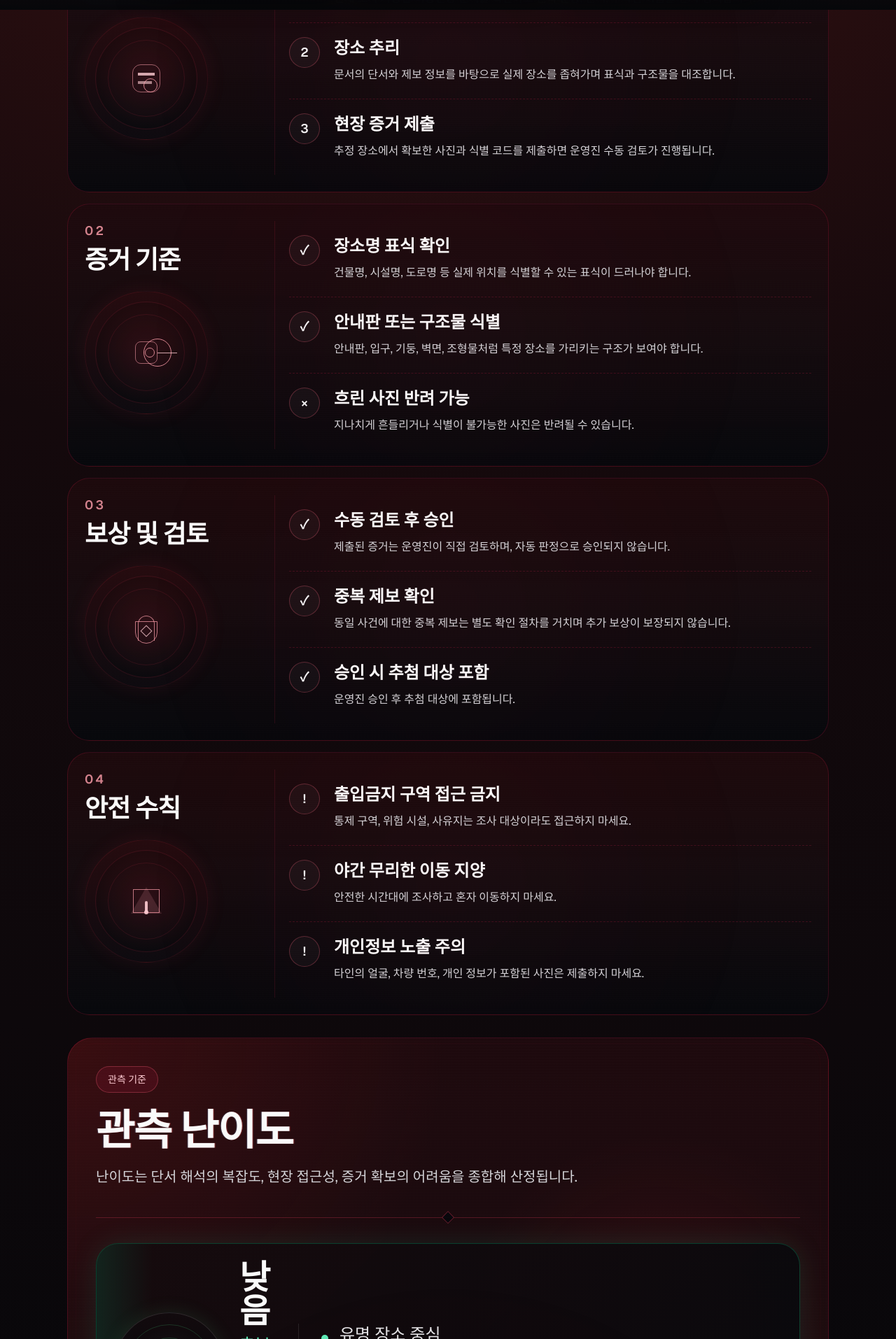
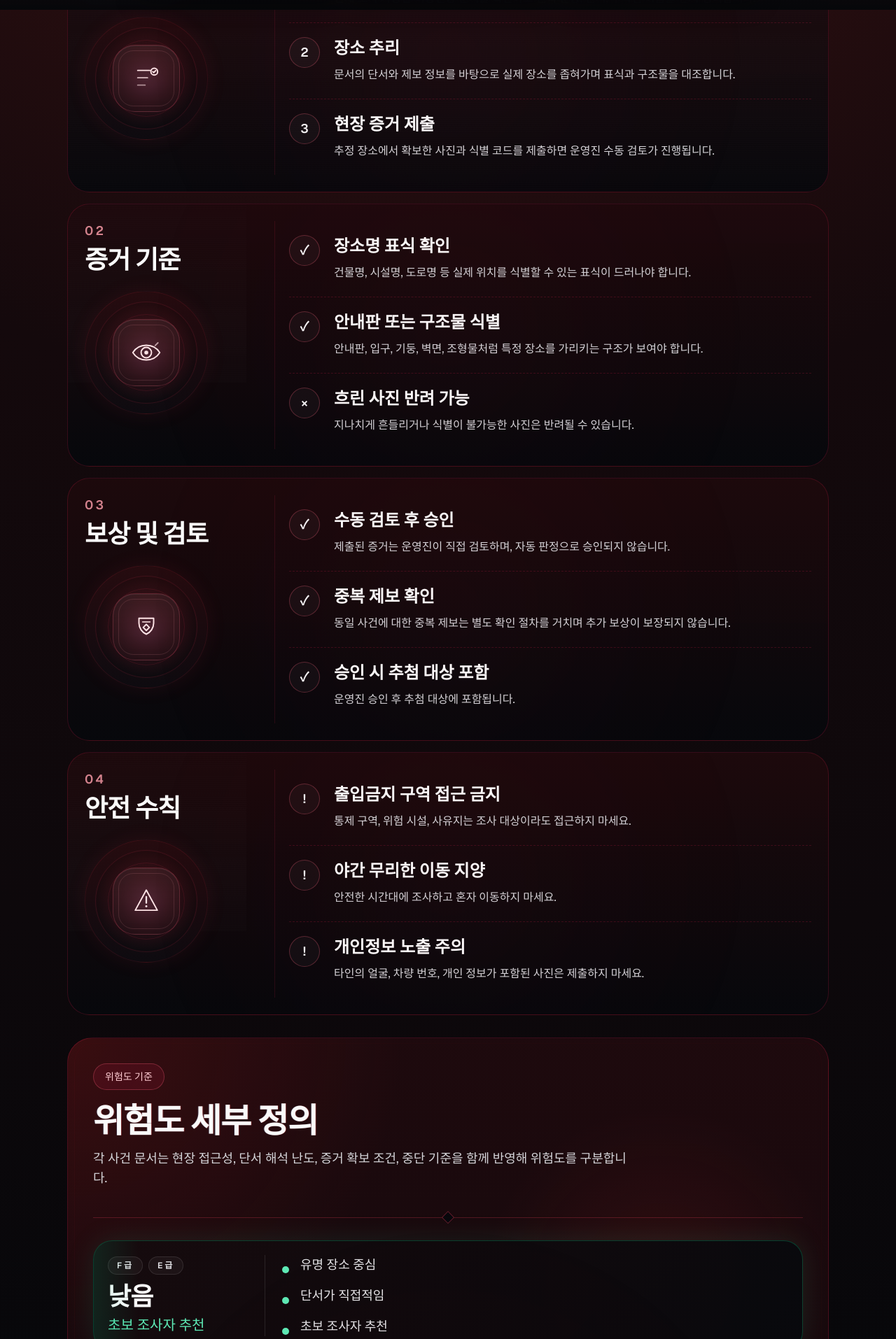
Before and after one commit to MeotJH/anomaly-treasure-hunt, a Next.js app in the folder apps/web/: page /guide in a window 1280 px wide. Shown: the part 786-2700 px from the top of the page at 70% size. Built offline with nearby package versions, Linux system fonts and the light colour scheme; no server answers.

Commit message:
refactor: tighten guide difficulty section

```diff
--- a/apps/web/src/app/guide/page.tsx
+++ b/apps/web/src/app/guide/page.tsx
@@ -138,44 +138,105 @@ const difficultyBands = [
   },
 ] as const;
 
+const difficultyDefinitions = [
+  {
+    grade: "F",
+    title: "기초 공개 관측",
+    description:
+      "공개 동선 안에서 바로 확인 가능한 초입 단계입니다. 장소 단서가 비교적 분명하고, 기본 안내만 지켜도 관측 흐름을 이해할 수 있습니다.",
+  },
+  {
+    grade: "E",
+    title: "초급 현장 접근",
+    description:
+      "기초 장비와 기본 주의만으로 대응 가능한 수준입니다. 사진 대상과 주변 맥락만 정확히 확보하면 검토 가능한 기록으로 분류됩니다.",
+  },
+  {
+    grade: "D",
+    title: "표준 조사 단계",
+    description:
+      "일반 참가자도 도전 가능한 보통 난이도입니다. 단서 조합, 현장 식별, 제출 사진 조건을 함께 맞춰야 합니다.",
+  },
+  {
+    grade: "C",
+    title: "중급 반복 판독",
+    description:
+      "반복 관찰과 비교 판단이 필요한 단계입니다. 사진 주피사체, 위치 맥락, 코드 조건을 더 엄격하게 충족해야 합니다.",
+  },
+  {
+    grade: "B",
+    title: "상급 위험 징후",
+    description:
+      "위험 징후가 뚜렷하게 드러나는 상급 단계입니다. 접근 전에 동선, 중단 기준, 반려 조건을 먼저 이해해야 합니다.",
+  },
+  {
+    grade: "A",
+    title: "베테랑 조사 권장",
+    description:
+      "경험 있는 조사자를 전제로 하는 고위험 단계입니다. 규칙 누락이나 현장 오판이 큰 실패로 이어질 수 있습니다.",
+  },
+  {
+    grade: "S",
+    title: "최상위 위험 단계",
+    description:
+      "규칙을 조금만 어겨도 즉각적인 피해나 회복하기 어려운 결과를 초래할 수 있는 최상위 난이도입니다.",
+  },
+] as const;
+
 function GuideOrb({ variant }: { variant: "steps" | "evidence" | "reward" | "safety" }) {
   const glyph = {
     steps: (
-      <div className="relative h-16 w-16">
-        <div className="absolute inset-3 rounded-xl border border-rose-300/55" />
-        <div className="absolute left-5 top-6 h-1 w-6 bg-rose-200/80" />
-        <div className="absolute left-5 top-9 h-1 w-5 bg-rose-200/60" />
-        <div className="absolute right-4 top-8 h-5 w-5 rounded-full border border-rose-300/80" />
-      </div>
+      <svg viewBox="0 0 64 64" className="h-14 w-14 text-rose-100" fill="none" aria-hidden="true">
+        <path d="M18 19h20" stroke="currentColor" strokeWidth="2.2" strokeLinecap="round" />
+        <path d="M18 31h16" stroke="currentColor" strokeWidth="2.2" strokeLinecap="round" opacity="0.78" />
+        <path d="M18 43h12" stroke="currentColor" strokeWidth="2.2" strokeLinecap="round" opacity="0.58" />
+        <circle cx="45" cy="21" r="5.5" stroke="currentColor" strokeWidth="2.2" />
+        <path d="m42.5 21 1.6 1.6 3.4-3.4" stroke="currentColor" strokeWidth="2.2" strokeLinecap="round" strokeLinejoin="round" />
+      </svg>
     ),
     evidence: (
-      <div className="relative h-16 w-16">
-        <div className="absolute inset-4 rounded-lg border border-rose-300/55" />
-        <div className="absolute left-7 top-3 h-10 w-10 rounded-full border border-rose-300/80" />
-        <div className="absolute left-12 top-8 h-px w-7 bg-rose-200/80" />
-        <div className="absolute left-[1.9rem] top-[1.55rem] h-3.5 w-3.5 rounded-full border border-rose-300/80" />
-      </div>
+      <svg viewBox="0 0 64 64" className="h-14 w-14 text-rose-100" fill="none" aria-hidden="true">
+        <path
+          d="M10 32c4.8-7.7 12.5-12 22-12s17.2 4.3 22 12c-4.8 7.7-12.5 12-22 12S14.8 39.7 10 32Z"
+          stroke="currentColor"
+          strokeWidth="2.2"
+          strokeLinejoin="round"
+        />
+        <circle cx="32" cy="32" r="8.5" stroke="currentColor" strokeWidth="2.2" />
+        <circle cx="32" cy="32" r="3.2" fill="currentColor" />
+        <path d="M46.5 20.5 51 16" stroke="currentColor" strokeWidth="2.2" strokeLinecap="round" opacity="0.65" />
+      </svg>
     ),
     reward: (
-      <div className="relative h-16 w-16">
-        <div className="absolute inset-x-5 top-4 h-9 rounded-t-[1rem] border border-b-0 border-rose-300/70" />
-        <div className="absolute inset-x-4 top-6 h-8 rounded-b-[1rem] border border-rose-300/70" />
-        <div className="absolute left-1/2 top-8 h-3 w-3 -translate-x-1/2 rotate-45 border border-rose-200/80" />
-      </div>
+      <svg viewBox="0 0 64 64" className="h-14 w-14 text-rose-100" fill="none" aria-hidden="true">
+        <path
+          d="M20 18h24v8c0 8.1-5.2 15.3-12 18-6.8-2.7-12-9.9-12-18v-8Z"
+          stroke="currentColor"
+          strokeWidth="2.2"
+          strokeLinejoin="round"
+        />
+        <path d="M26 24h12" stroke="currentColor" strokeWidth="2.2" strokeLinecap="round" opacity="0.75" />
+        <path d="m32 28 5 5-5 5-5-5 5-5Z" stroke="currentColor" strokeWidth="2.2" strokeLinejoin="round" />
+      </svg>
     ),
     safety: (
-      <div className="relative h-16 w-16">
-        <div className="absolute left-1/2 top-3 h-0 w-0 -translate-x-1/2 border-l-[22px] border-r-[22px] border-b-[38px] border-l-transparent border-r-transparent border-b-rose-300/15" />
-        <div className="absolute left-1/2 top-4 h-0 w-0 -translate-x-1/2 border-l-[18px] border-r-[18px] border-b-[32px] border-l-transparent border-r-transparent border-b-transparent outline outline-1 outline-rose-300/70" />
-        <div className="absolute left-1/2 top-8 h-4 w-1 -translate-x-1/2 rounded-full bg-rose-200/90" />
-        <div className="absolute left-1/2 top-[2.8rem] h-1.5 w-1.5 -translate-x-1/2 rounded-full bg-rose-200/90" />
-      </div>
+      <svg viewBox="0 0 64 64" className="h-14 w-14 text-rose-100" fill="none" aria-hidden="true">
+        <path d="M32 14 50 47H14L32 14Z" stroke="currentColor" strokeWidth="2.2" strokeLinejoin="round" />
+        <path d="M32 25v10" stroke="currentColor" strokeWidth="2.6" strokeLinecap="round" />
+        <circle cx="32" cy="40.5" r="1.7" fill="currentColor" />
+      </svg>
     ),
   }[variant];
 
   return (
     <div className="guide-orb">
-      <div className="guide-orb-core">{glyph}</div>
+      <div className="guide-orb-core">
+        <div className="pointer-events-none absolute inset-0 rounded-full bg-[radial-gradient(circle,rgba(244,114,182,0.16)_0%,rgba(244,63,94,0.08)_28%,transparent_62%)]" />
+        <div className="relative flex h-24 w-24 items-center justify-center rounded-[2rem] border border-rose-400/22 bg-[linear-gradient(180deg,rgba(255,255,255,0.05),rgba(255,255,255,0.01))] shadow-[inset_0_1px_0_rgba(255,255,255,0.07)] backdrop-blur">
+          <div className="absolute inset-[0.45rem] rounded-[1.35rem] border border-rose-300/14" />
+          {glyph}
+        </div>
+      </div>
     </div>
   );
 }
@@ -265,50 +326,58 @@ export default function GuidePage() {
         ))}
       </section>
 
-      <section className="guide-difficulty haunted-panel rounded-[2.25rem] border border-rose-500/20 px-6 py-7 sm:px-8 sm:py-8 lg:px-10 lg:py-10">
+      <section className="guide-difficulty haunted-panel rounded-[2.25rem] border border-rose-500/20 px-5 py-6 sm:px-7 sm:py-7 lg:px-9 lg:py-9">
         <div className="max-w-3xl">
           <span className="inline-flex rounded-full border border-rose-400/30 bg-rose-500/10 px-4 py-2 text-sm font-medium text-rose-200">
-            관측 기준
+            위험도 기준
           </span>
-          <h2 className="mt-6 text-5xl font-semibold tracking-tight text-zinc-50 sm:text-6xl">
-            <span className="glitch-text" data-text="관측 난이도">
-              관측 난이도
+          <h2 className="mt-5 text-4xl font-semibold tracking-tight text-zinc-50 sm:text-5xl">
+            <span className="glitch-text" data-text="위험도 세부 정의">
+              위험도 세부 정의
             </span>
           </h2>
-          <p className="mt-5 text-lg leading-8 text-zinc-300 sm:text-xl">
-            난이도는 단서 해석의 복잡도, 현장 접근성, 증거 확보의 어려움을 종합해 산정됩니다.
+          <p className="mt-4 text-base leading-7 text-zinc-300 sm:text-lg">
+            각 사건 문서는 현장 접근성, 단서 해석 난도, 증거 확보 조건, 중단 기준을 함께 반영해 위험도를 구분합니다.
           </p>
         </div>
 
         <div className="guide-line mt-8" />
 
-        <div className="mt-7 grid gap-5">
+        <div className="mt-6 grid gap-3 sm:gap-4">
           {difficultyBands.map((band) => (
             <article
               key={band.title}
-              className={`relative overflow-hidden rounded-[2rem] border bg-[linear-gradient(135deg,rgba(22,11,14,0.96),rgba(8,9,13,0.98)),radial-gradient(circle_at_left,transparent,transparent)] p-5 sm:p-6 ${band.tone.border} ${band.tone.glow}`}
+              className={`relative overflow-hidden rounded-[1.7rem] border bg-[linear-gradient(135deg,rgba(22,11,14,0.96),rgba(8,9,13,0.98)),radial-gradient(circle_at_left,transparent,transparent)] p-4 sm:p-5 ${band.tone.border} ${band.tone.glow}`}
             >
-              <div className={`pointer-events-none absolute inset-y-0 left-0 w-40 bg-gradient-to-r ${band.tone.panel}`} />
-              <div className="grid gap-6 lg:grid-cols-[15rem_1fr] lg:items-center">
-                <div className="flex items-center gap-5">
-                  <div className={`guide-radar ${band.tone.radar}`} />
-                  <div>
-                    <h3 className="text-5xl font-semibold tracking-tight text-zinc-50">{band.title}</h3>
-                    <p className={`mt-2 text-2xl font-medium ${band.tone.accent}`}>{band.subtitle}</p>
-                    <div className="mt-4 flex flex-wrap gap-2">
+              <div className={`pointer-events-none absolute inset-y-0 left-0 w-32 bg-gradient-to-r ${band.tone.panel}`} />
+              <div className="grid gap-4 lg:grid-cols-[13rem_1fr] lg:items-center">
+                <div className="flex flex-col gap-3">
+                  <div className="flex flex-wrap justify-center gap-2 sm:justify-start">
                     {band.grades.map((grade) => (
-                        <DifficultyBadge key={grade} grade={grade} compact />
+                      <span
+                        key={`${grade}-label`}
+                        className="inline-flex rounded-full border border-white/10 bg-white/[0.04] px-3 py-1 text-xs font-semibold uppercase tracking-[0.24em] text-zinc-200"
+                      >
+                        {grade}급
+                      </span>
                     ))}
                   </div>
+                  <div>
+                    <h3 className="text-center text-2xl font-semibold tracking-tight text-zinc-50 sm:text-left sm:text-4xl">
+                      {band.title}
+                    </h3>
+                    <p className={`mt-1.5 text-center text-base font-medium sm:text-left sm:text-xl ${band.tone.accent}`}>
+                      {band.subtitle}
+                    </p>
                   </div>
                 </div>
 
-                <div className="border-l-0 border-white/10 lg:border-l lg:pl-8">
-                  <ul className="space-y-4">
+                <div className="border-l-0 border-white/10 lg:border-l lg:pl-6">
+                  <ul className="space-y-3 sm:space-y-4">
                     {band.bullets.map((bullet) => (
-                      <li key={bullet} className="flex items-start gap-4 text-2xl text-zinc-100 sm:text-[2rem]">
-                        <span className={`mt-4 h-2.5 w-2.5 shrink-0 rounded-full ${band.tone.dot}`} />
-                        <span className="text-xl leading-8 text-zinc-200 sm:text-2xl">{bullet}</span>
+                      <li key={bullet} className="flex items-start gap-3 text-zinc-100 sm:gap-4">
+                        <span className={`mt-2.5 h-2 w-2 shrink-0 rounded-full sm:mt-4 sm:h-2.5 sm:w-2.5 ${band.tone.dot}`} />
+                        <span className="text-sm leading-6 text-zinc-200 sm:text-lg sm:leading-7">{bullet}</span>
                       </li>
                     ))}
                   </ul>
@@ -318,40 +387,49 @@ export default function GuidePage() {
           ))}
         </div>
 
-        <div className="mt-7 rounded-[1.8rem] border border-white/10 bg-[linear-gradient(180deg,rgba(20,11,14,0.92),rgba(7,8,12,0.96))] p-5 sm:p-6">
-          <div className="flex flex-col gap-4 sm:flex-row sm:items-center sm:justify-between">
+        <div className="mt-7 rounded-[1.8rem] border border-white/10 bg-[linear-gradient(180deg,rgba(20,11,14,0.92),rgba(7,8,12,0.96))] p-4 sm:p-6">
           <div>
-              <p className="text-sm uppercase tracking-[0.28em] text-rose-300/70">위험도 세부 정의</p>
-              <div className="mt-4 flex flex-wrap gap-2">
+            <p className="text-sm uppercase tracking-[0.28em] text-rose-300/70">관측 난이도</p>
+            <div className="-mx-1 mt-4 flex snap-x gap-2 overflow-x-auto px-1 pb-1 sm:mx-0 sm:flex-wrap sm:overflow-visible sm:px-0 sm:pb-0">
               {(["F", "E", "D", "C", "B", "A", "S"] as const).map((grade) => (
-                  <DifficultyBadge key={grade} grade={grade} compact />
+                <div key={grade} className="shrink-0 snap-start">
+                  <DifficultyBadge grade={grade} compact />
+                </div>
               ))}
             </div>
           </div>
-            <div className="max-w-2xl text-sm leading-7 text-zinc-300">
-              <p>
-                `F ~ E급`은 비교적 안전하거나 초보자가 다룰 수 있는 수준입니다. `D ~ C급`은 일반적인 탐사
-                대상이 되는 보통 난이도입니다. `B ~ A급`은 치명적인 위협이 도사리고 있어 베테랑 탐사자가
-                요구됩니다. `S급`은 규칙을 조금만 어겨도 즉각적인 사망이나 끔찍한 결과를 초래할 수 있는 최상위
-                난이도입니다.
-              </p>
+
+          <div className="mt-5 grid gap-3 sm:grid-cols-2 xl:grid-cols-[repeat(4,minmax(0,1fr))]">
+            {difficultyDefinitions.map((item) => (
+              <article
+                key={item.grade}
+                className="rounded-[1.35rem] border border-white/10 bg-[linear-gradient(180deg,rgba(255,255,255,0.03),rgba(255,255,255,0.01))] p-4"
+              >
+                <div className="flex items-center gap-3">
+                  <DifficultyBadge grade={item.grade} compact />
+                  <p className="text-sm font-medium uppercase tracking-[0.22em] text-zinc-400">{item.title}</p>
                 </div>
+                <p className="mt-3 text-sm leading-6 text-zinc-300">{item.description}</p>
+              </article>
+            ))}
           </div>
 
           <div className="mt-6 grid gap-3 rounded-[1.4rem] border border-rose-500/16 bg-black/20 p-4 sm:grid-cols-[1fr_auto] sm:items-center">
-            <div className="flex items-center gap-4">
-              <div className="flex h-14 w-14 items-center justify-center rounded-2xl border border-rose-500/24 bg-rose-500/8 text-lg font-semibold text-rose-100">
+            <div className="flex flex-col gap-4 sm:flex-row sm:items-center">
+              <div className="flex h-12 w-12 shrink-0 items-center justify-center rounded-2xl border border-rose-500/24 bg-rose-500/8 text-base font-semibold text-rose-100 sm:h-14 sm:w-14 sm:text-lg">
                 FILE
               </div>
-              <div>
+              <div className="min-w-0">
                 <p className="text-sm uppercase tracking-[0.24em] text-zinc-500">사건 예시</p>
-                <p className="mt-1 text-2xl font-semibold text-zinc-50">FILE-001 도시 폐엽 신호 변조</p>
-                <p className="mt-1 text-base text-emerald-300">
+                <p className="mt-1 text-xl font-semibold leading-tight text-zinc-50 sm:text-2xl">
+                  FILE-001 도시 폐엽 신호 변조
+                </p>
+                <p className="mt-2 text-sm leading-6 text-emerald-300 sm:text-base">
                   {difficultyMeta.F.summary} / {difficultyMeta.E.summary}
                 </p>
               </div>
             </div>
-            <span className="inline-flex rounded-full border border-emerald-400/22 bg-emerald-500/10 px-4 py-2 text-sm font-medium text-emerald-200">
+            <span className="inline-flex w-full items-center justify-center rounded-full border border-emerald-400/22 bg-emerald-500/10 px-4 py-2 text-sm font-medium text-emerald-200 sm:w-auto">
               초보 조사자 적합
             </span>
           </div>
```
Lines whose indentation alone changed are shown as unchanged.
